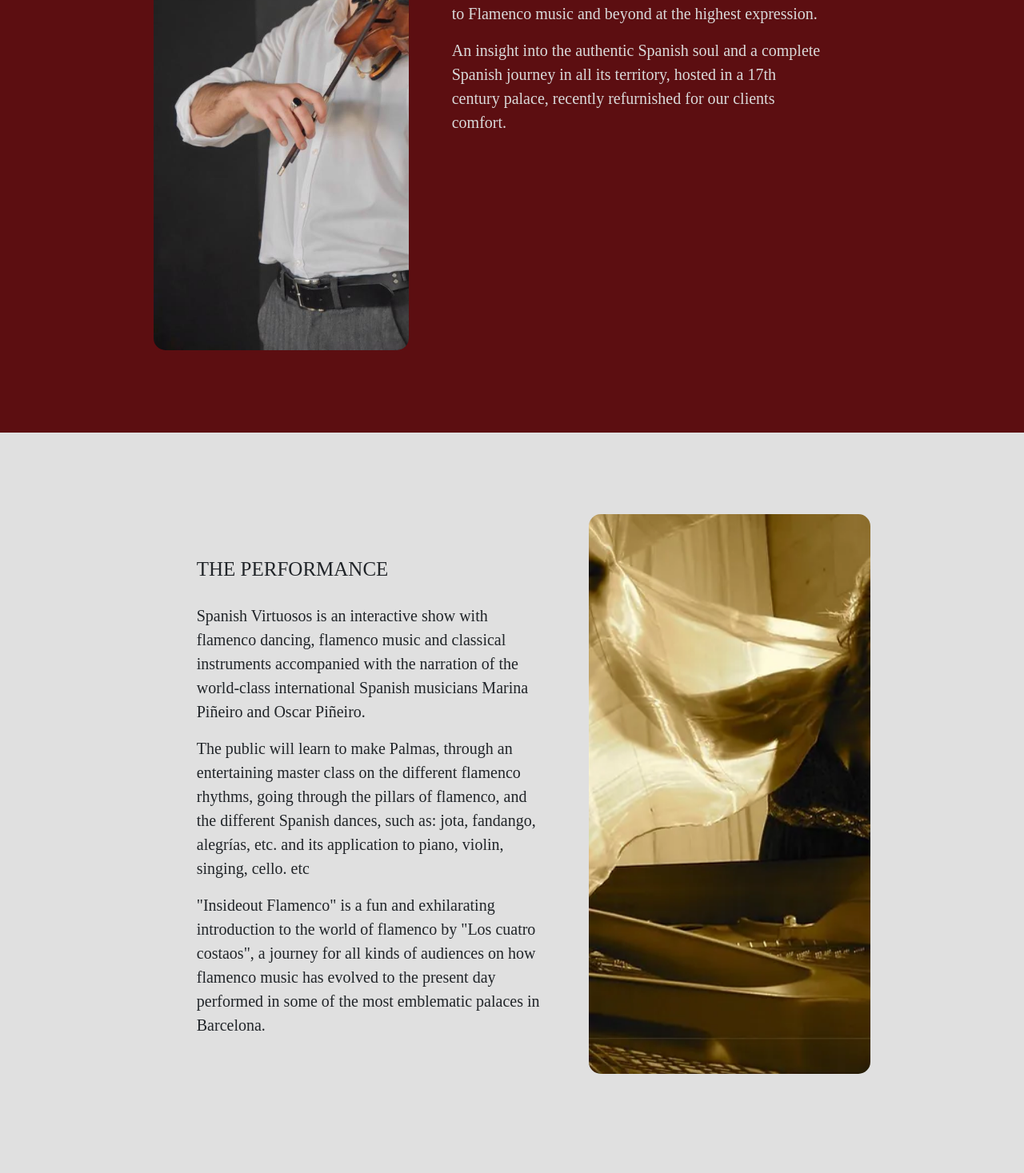
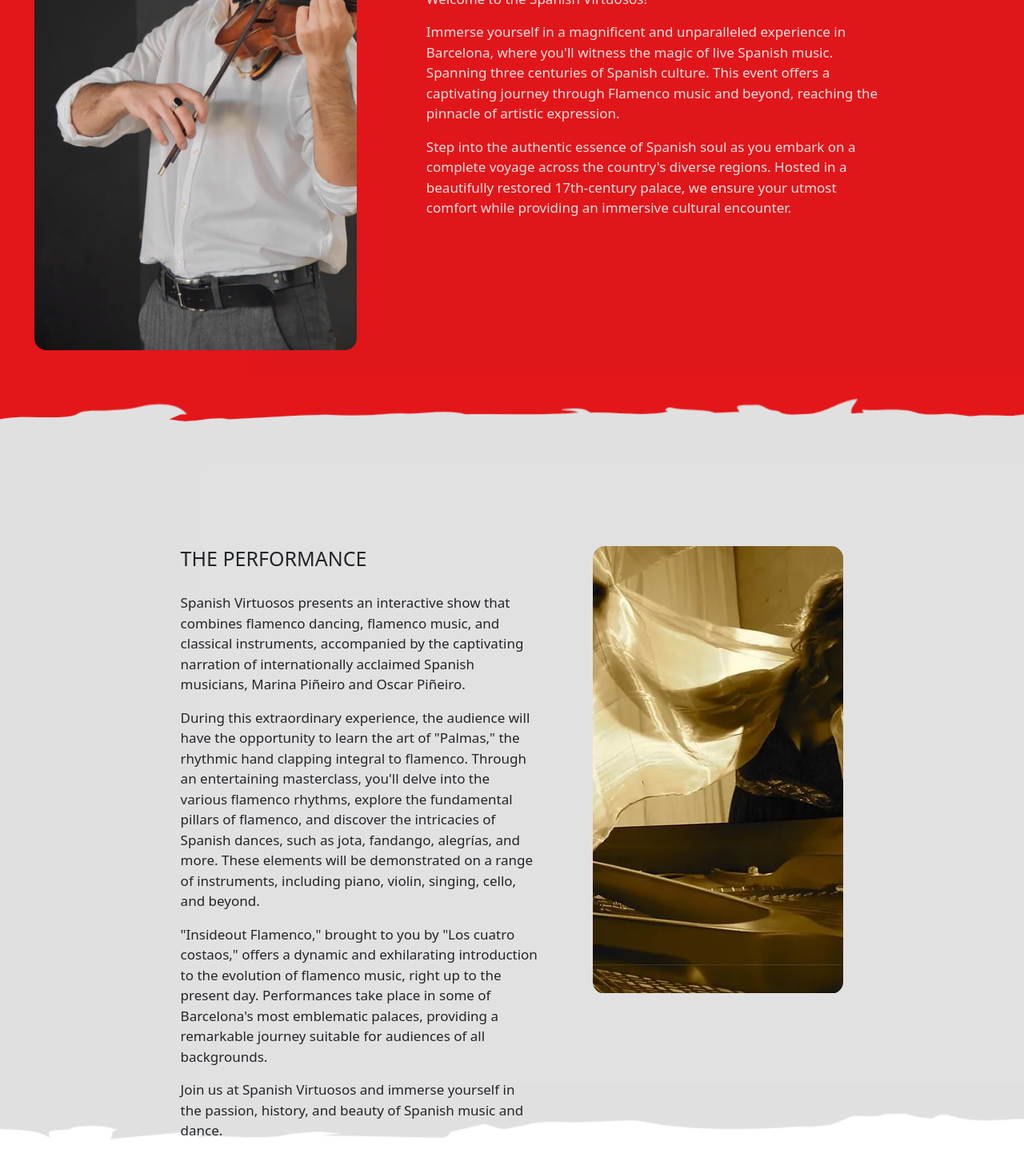
Before and after one commit to rihabalyasiri/oscar_website, a React (Create React App) app: page / in a window 1280 px wide. Shown: the part 1330-2797 px from the top of the page at 80% size. Built offline with nearby package versions, Linux system fonts and the light colour scheme.

Commit message:
update design and text

```diff
--- a/src/App.js
+++ b/src/App.js
@@ -1,13 +1,13 @@
-import logo from './logo.svg';
+
 import './App.css';
 import 'bootstrap/dist/css/bootstrap.min.css';
 import HomePage from './pages/HomePage';
-import { BrowserRouter, Route, Routes } from 'react-router-dom';
+import { BrowserRouter, Route } from 'react-router-dom';
 import { Switch } from "react-router"
 import EventListPage from "./pages/EventListPage"
 import EventPage1 from './pages/EventPage1';
 import EventPage2 from "./pages/EventPage2"
-import AboutusPage from './pages/AboutusPage';
+import BioPage from './pages/BioPage';
 import ContactPage from './pages/ContactPage';
 import VideoPage from "./pages/VideoPage"
 
@@ -23,7 +23,7 @@ function App() {
           <Route path="/event1" exact component={EventPage1} />
           <Route path="/event2" exact component={EventPage2} />
           <Route path="/videos" exact component={VideoPage} />
-          <Route path="/about_us" exact component={AboutusPage} />
+          <Route path="/about_us" exact component={BioPage} />
           <Route path="/contact" exact component={ContactPage} />
         </Switch>
 
--- a/src/components/EventList.js
+++ b/src/components/EventList.js
@@ -1,31 +1,31 @@
-import React from 'react';
+import React from "react";
 import CardEvent from "./CardEvent";
 
 export default function App() {
   return (
-
-
-
-        <div className='grid flex_parent card_flex'>
-            <div className='g-col-6 margin_bt'>
-
+    <div className="grid flex_parent card_flex">
+      <div className="g-col-6 margin_bt">
         <CardEvent
           classStyle="card_img2"
           concertName="[CONCERT] Església de Sant Romà de Lloret de Mar"
           date="16. Juni, 21:00 – 22:00"
           adresse="Lloret de Mar, Plaça de l'Església, 4, 17310 Lloret de Mar, Girona, Spain"
-                    link="/event1" />
+          description="Three centuries of Spanish culture, where you can listen to Flamenco music and beyond at the highest expression.
+          An insight into the authentic Spanish soul and a complete Spanish journey in all its territory, hosted in a 17th century palace, recently
+          refurnished for our clients comfort."
+          link="/event1"
+        />
       </div>
 
-            <div className='g-col-6 margin_bt'>
-                <CardEvent classStyle="card_img1"
+      <div className="g-col-6 margin_bt">
+        <CardEvent
+          classStyle="card_img1"
           concertName="Palau Dalmases"
           date="18. Juni, 19:00 – 20:40 "
           adresse="Barcelona, C/ de Montcada, 20, 08003 Barcelona, Spain"
-                    link="/event2" />
+          link="/event2"
+        />
       </div>
-
     </div>
-
   );
 }
--- a/src/components/Menu.js
+++ b/src/components/Menu.js
@@ -9,7 +9,6 @@ import {
   MDBNavbarLink,
   MDBCollapse
 } from 'mdb-react-ui-kit';
-import HamburgerMenu from './HamburgerMenu';
 
 export default function App() {
   const [showNav, setShowNav] = useState(true);
--- a/src/components/PIC_TEXT_OSCAR.js
+++ b/src/components/PIC_TEXT_OSCAR.js
@@ -1,19 +1,32 @@
-import React from 'react';
+import React from "react";
 
 export default function App() {
-    return (
-        <div className='flex_parent flex_parent_bg' id="about_us">
-            <div className=' img1 flex flex_text'></div>
-            <div className='flex'>
-                <h2 className='header'>SPANISH VIRTUOSOS</h2>
-                <p>Welcome to the Spanish Virtuosos!</p>
+  return (
+    <div className="flex_parent_bg" id="about_us">
+      <div className="flex_parent ">
+              <div className="image_container">
+                  <div className="img1"></div>
+        </div>
+        <div className="description_container">
+          <h2 className="header">SPANISH VIRTUOSOS</h2>
+          <p>Welcome to the Spanish Virtuosos!</p>
 
-                <p>Here you will enjoy a wonderful and unique event in Barcelona, a live Spanish music experience.</p>
+          <p>
+            Immerse yourself in a magnificent and unparalleled experience in
+            Barcelona, where you'll witness the magic of live Spanish music.
+            Spanning three centuries of Spanish culture. This event offers a
+            captivating journey through Flamenco music and beyond, reaching the
+            pinnacle of artistic expression.
+          </p>
 
-                <p>Three centuries of Spanish culture, where you can listen to Flamenco music and beyond at the highest expression.</p>
-
-                <p>An insight into the authentic Spanish soul and a complete Spanish journey in all its territory, hosted in a 17th century palace, recently refurnished for our clients comfort.</p>
-            </div>
+          <p>
+            Step into the authentic essence of Spanish soul as you embark on a
+            complete voyage across the country's diverse regions. Hosted in a
+            beautifully restored 17th-century palace, we ensure your utmost
+            comfort while providing an immersive cultural encounter.
+          </p>
         </div>
-    );
+      </div>
+    </div>
+  );
 }
--- a/src/components/PIC_TEXT_OSCAR_MOTHER.js
+++ b/src/components/PIC_TEXT_OSCAR_MOTHER.js
@@ -1,25 +1,43 @@
-import React from 'react';
+import React from "react";
 
 export default function App() {
-    return (
-        <div className=' flex_parent2'>
+  return (
+    <div className=" flex_parent2">
+      <div className="description_container">
+        <h2 className="header">THE PERFORMANCE</h2>
+        <p>
+          Spanish Virtuosos presents an interactive show that combines flamenco
+          dancing, flamenco music, and classical instruments, accompanied by the
+          captivating narration of internationally acclaimed Spanish musicians,
+          Marina Piñeiro and Oscar Piñeiro.
+        </p>
 
-            <div className='flex flex_text'>
-                <h2 className='header'>THE PERFORMANCE</h2>
-                <p>Spanish Virtuosos is an interactive show with flamenco dancing, flamenco music and classical instruments accompanied with the narration of the world-class international Spanish musicians
+        <p>
+          During this extraordinary experience, the audience will have the
+          opportunity to learn the art of "Palmas," the rhythmic hand clapping
+          integral to flamenco. Through an entertaining masterclass, you'll
+          delve into the various flamenco rhythms, explore the fundamental
+          pillars of flamenco, and discover the intricacies of Spanish dances,
+          such as jota, fandango, alegrías, and more. These elements will be
+          demonstrated on a range of instruments, including piano, violin,
+          singing, cello, and beyond.
+        </p>
 
-                    Marina Piñeiro and Oscar Piñeiro.</p>
-
-                <p>The public will learn to make Palmas, through an entertaining master class on the different flamenco rhythms, going through the pillars of flamenco, and the different Spanish dances, such as: jota, fandango, alegrías, etc. and its application to piano,
-
-                    violin, singing, cello. etc</p>
-
-
-                <p>"Insideout Flamenco" is a fun and exhilarating introduction to the world of flamenco by "Los cuatro costaos", a journey for all kinds of audiences on how flamenco music has evolved to the present day performed in some of the most
-
-                    emblematic palaces in Barcelona.</p>
-            </div>
-            <div className=' img2 flex'></div>
-        </div>
-    );
+        <p>
+          "Insideout Flamenco," brought to you by "Los cuatro costaos," offers a
+          dynamic and exhilarating introduction to the evolution of flamenco
+          music, right up to the present day. Performances take place in some of
+          Barcelona's most emblematic palaces, providing a remarkable journey
+          suitable for audiences of all backgrounds.
+        </p>
+        <p>
+          Join us at Spanish Virtuosos and immerse yourself in the passion,
+          history, and beauty of Spanish music and dance.
+        </p>
+      </div>
+      <div className="image_container">
+        <div className="img2"></div>
+      </div>
+    </div>
+  );
 }
--- a/src/components/SmallContainer.js
+++ b/src/components/SmallContainer.js
@@ -1,5 +1,4 @@
 import React from 'react';
-import { MDBContainer } from 'mdb-react-ui-kit';
 import "../css/style.css"
 
 
--- a/src/css/style.css
+++ b/src/css/style.css
@@ -1,11 +1,8 @@
 .main_image {
     width: 100%;
     height: 850px;
-    background-image: url("../imgs/background.PNG");
-    background-repeat: no-repeat;
-    background-size: cover;
-    overflow: hidden;
     position: relative;
+    background-color: #000000;
 
 
 }
@@ -33,29 +30,24 @@
 }
 
 .img1 {
-    width: 50%;
+    width:100%;
     height: 700px;
     background-image: url("../imgs/pic3.jpg");
     background-repeat: no-repeat;
-    padding-left: 5%;
     border-radius: 15px;
-    border-top-right-radius: 15px;
     background-size: cover;
+    margin-bottom: 40px;
 }
 
 .img2 {
-    width: 50%;
-    height: 700px;
+    width: 100%;
+    height: 560px;
     background-image: url("../imgs/mother.webp");
     background-repeat: no-repeat;
     padding-left: 5%;
     border-radius: 15px;
-    border-top-right-radius: 15px;
-    background-size: cover;
-}
-
-.flex_text {
-    width: 80%;
+    border-bottom-right-radius: 15px;
+    background-size: conatin;
 }
 
 .header {
@@ -66,21 +58,37 @@
 
 .flex_parent {
     display: flex;
+    width: 90%;
     justify-content: space-around;
+    align-items: center;
     padding-top: 8%;
     padding-bottom: 8%;
-    padding-left: 15%;
-    padding-right: 15%;
 
 }
 
+.flex_parent.description_container {
+    width: 45%;
+}
+
+.image_container {
+    width: 35%;
+}
+
 .flex_parent_bg {
-    background-color: #5c0e11;
-    color: #dadada;
+    background-image: url("../imgs/red_cover.png");
+    background-repeat: no-repeat;
+    background-size: cover;
+    width: 100%;
+    color: #f2e0e0;
+}
+
+.description_container {
+    font-size: 17px;
+    width:50%;
 }
 
 .flex_parent2 {
-    background-color: #E0E0E0;
+    background-image: url("../imgs/gray_cover.png");
     display: flex;
     justify-content: space-around;
     padding-top: 8%;
@@ -89,29 +97,12 @@
     padding-right: 15%;
 }
 
-.flex {
-    padding: 6%;
-    font-family: 'Raleway';
-    font-size: 20px;
-}
-.flex_parent:first-child {
-    padding-left: 20%;
-
-}
-.flex_parent:last-child {
-    padding-right: 20%;
-}
-
-
-
-.flex_parent:nth-child(1) {
-    padding-right: 10%;
-}
 
 .menu {
-    background-color: #091217;
     color: white !important;
     padding-left: 2%;
+    filter: brightness(85%);
+    background: linear-gradient(#101b21 100%, transparent 100%);
 }
 
 .white_text {
--- a/src/pages/AboutusPage.js
+++ b/src/pages/BioPage.js
@@ -2,14 +2,14 @@ import React from "react";
 import Menu from "../components/Menu";
 import FooterAdvanced from "../components/FooterAdvanced";
 import SmallContainer from "../components/SmallContainer";
-import OscarBio from "../components/OscarBio";
+import BioContainer from "../components/BioContainer";
 
 
 const AboutusPage = () => {
     return <div>
         <Menu/>
         <SmallContainer titel="BIOGRAPHY"  background="main_image cover_height" main_image="biogrphy_image" bg_small="bg_small"/>
-        <OscarBio/>
+        <BioContainer/>
         <FooterAdvanced/>
     </div>
 }
```
Also changed, not shown: src/components/BioContainer.js (renamed from src/components/OscarBio.js), src/imgs/gray_cover.png (added), src/imgs/red_cover.png (added). Lines whose indentation alone changed are shown as unchanged.
